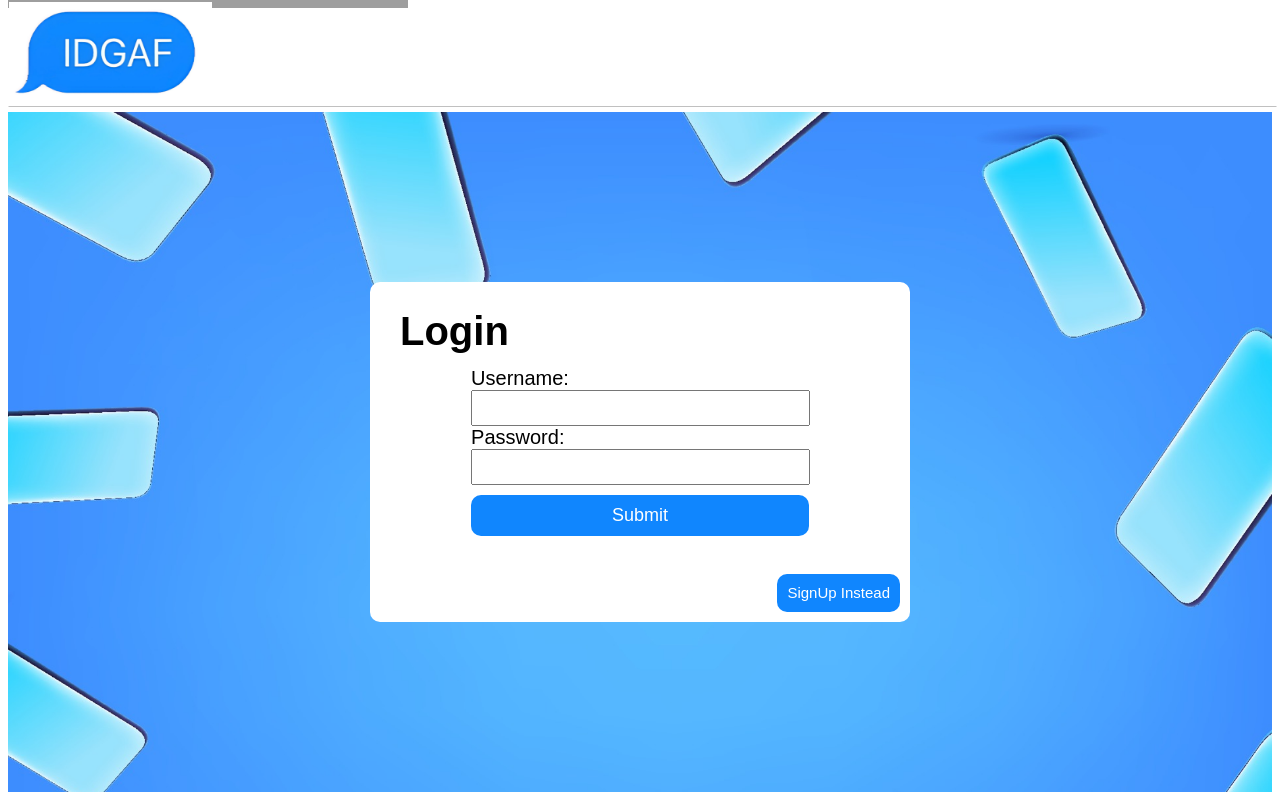
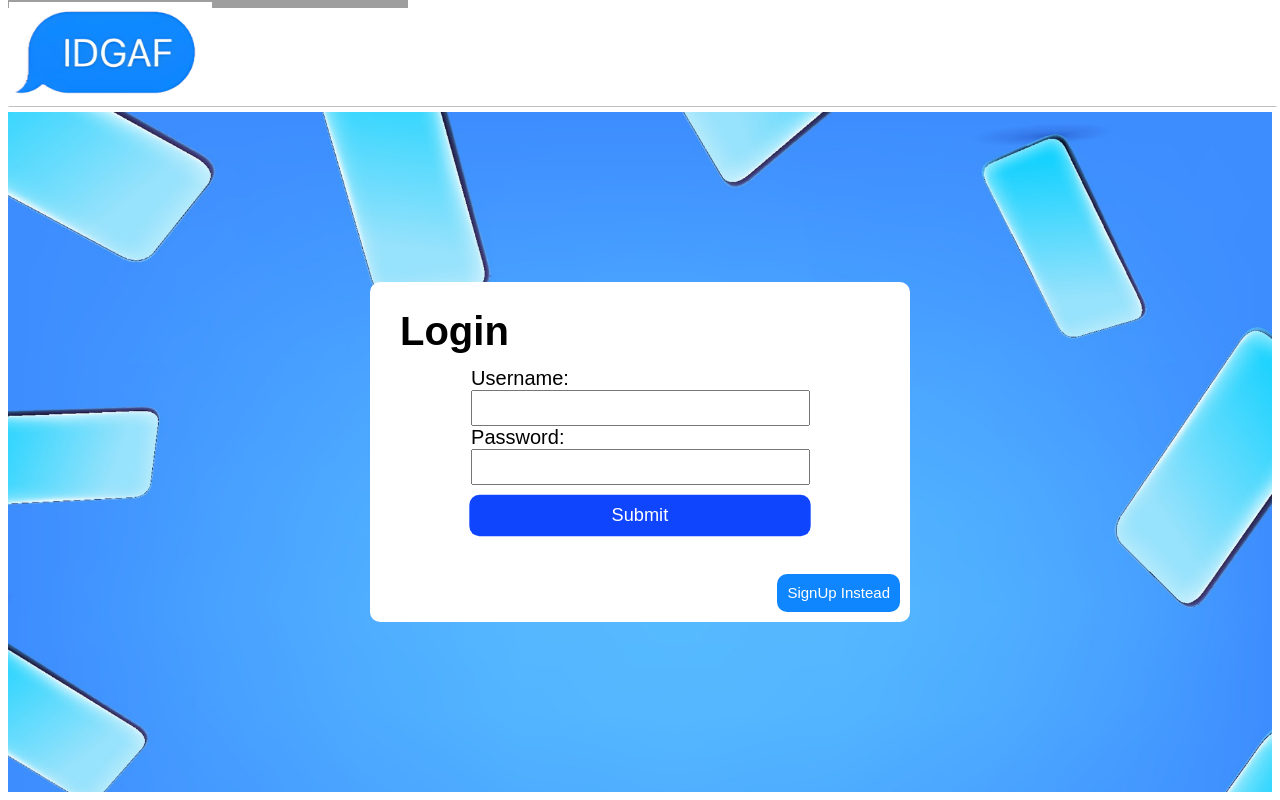
Before and after one commit to Antedbell20/IDGAF, a React (Vite) app in the folder client/: page /Login in a window 1280 px wide. In both pictures the pointer is over the button "Submit". Shown: the part 288-1088 px from the top of the page. Built offline with nearby package versions, Linux system fonts and the light colour scheme; grey boxes are pictures that could not be loaded.

Commit message:
added hover styling to login and signup buttons

```diff
--- a/client/src/index.css
+++ b/client/src/index.css
@@ -74,4 +74,16 @@ main {
     padding: 10px;
     font-size: 18px;
     color: white;
+    transition-timing-function: ease-out;
+    transition: all 0.5s;
 }
+
+/* hover animations */
+.form-container button:hover {
+    background-color: #1045FE;
+    scale: 1.01;
+}
+
+.login-form a:hover, .signup-form a:hover {
+    background-color: #1045FE;
+}
```
